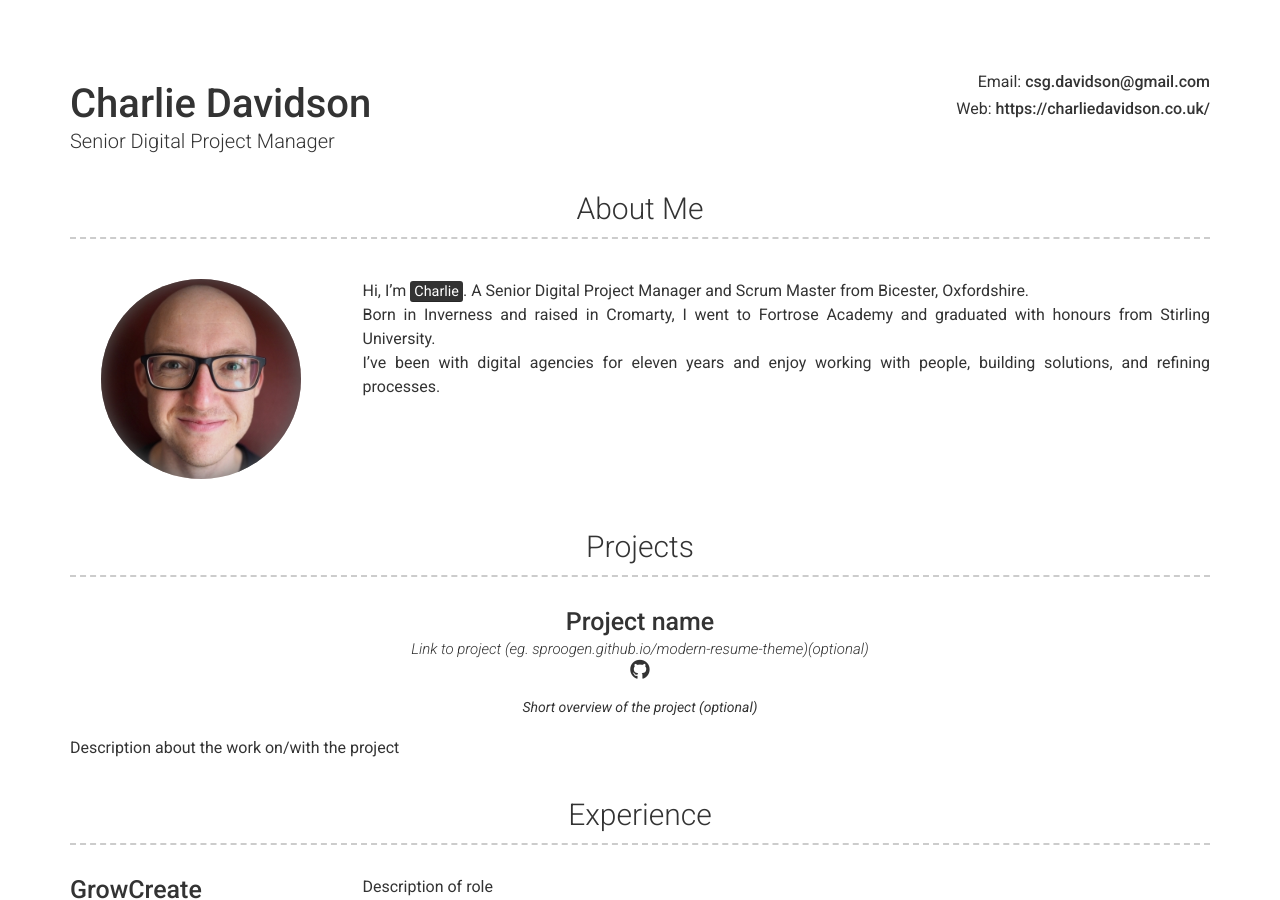
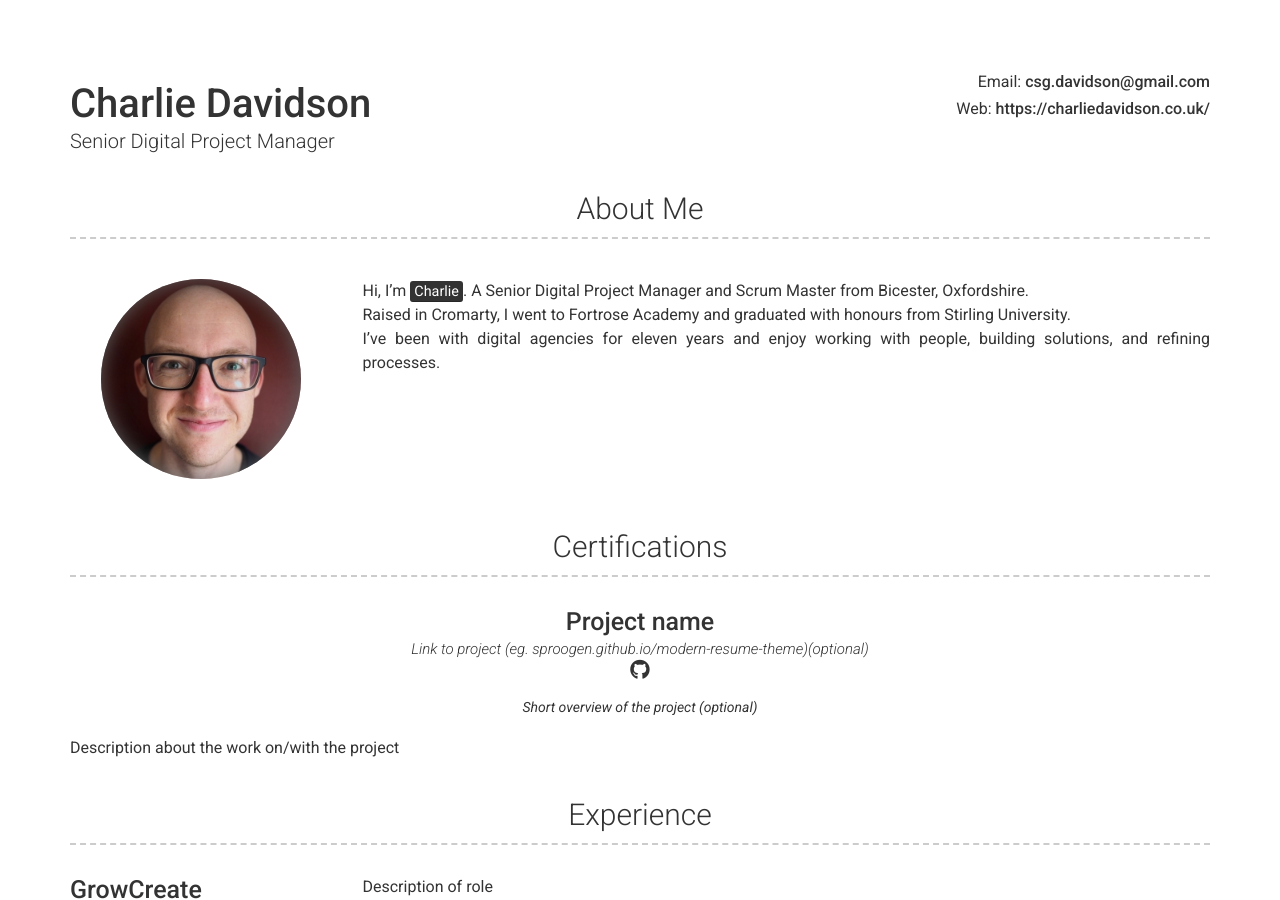
Before and after one commit to csgdavidson/Charlie-Davidson2, a Jekyll site: the page built from index.md, in a window 1280 px wide and 900 px high. Built offline with Jekyll 4.4.1, drawn with Linux system fonts in a browser that asks for light colours; nearby versions of some CDN libraries.

Commit message:
Update _config.yml

```diff
--- a/_config.yml
+++ b/_config.yml
@@ -20,11 +20,11 @@ darkmode: false
 about_profile_image: charlie.jpg
 about_content:
   Hi, I'm <mark>Charlie</mark>. A Senior Digital Project Manager and Scrum Master from Bicester, Oxfordshire. <br>
-  Born in Inverness and raised in Cromarty, I went to Fortrose Academy and graduated with honours from Stirling University. <br>
+  Raised in Cromarty, I went to Fortrose Academy and graduated with honours from Stirling University. <br>
   I've been with digital agencies for eleven years and enjoy working with people, building solutions, and refining processes.
 
 # Projects Section
-# projects_title: Projects #(Use this to override about projects section title)
+projects_title: Certifications
 
 # Experience Section
 # experience_title: Experience #(Use this to override about experience section title)
```
